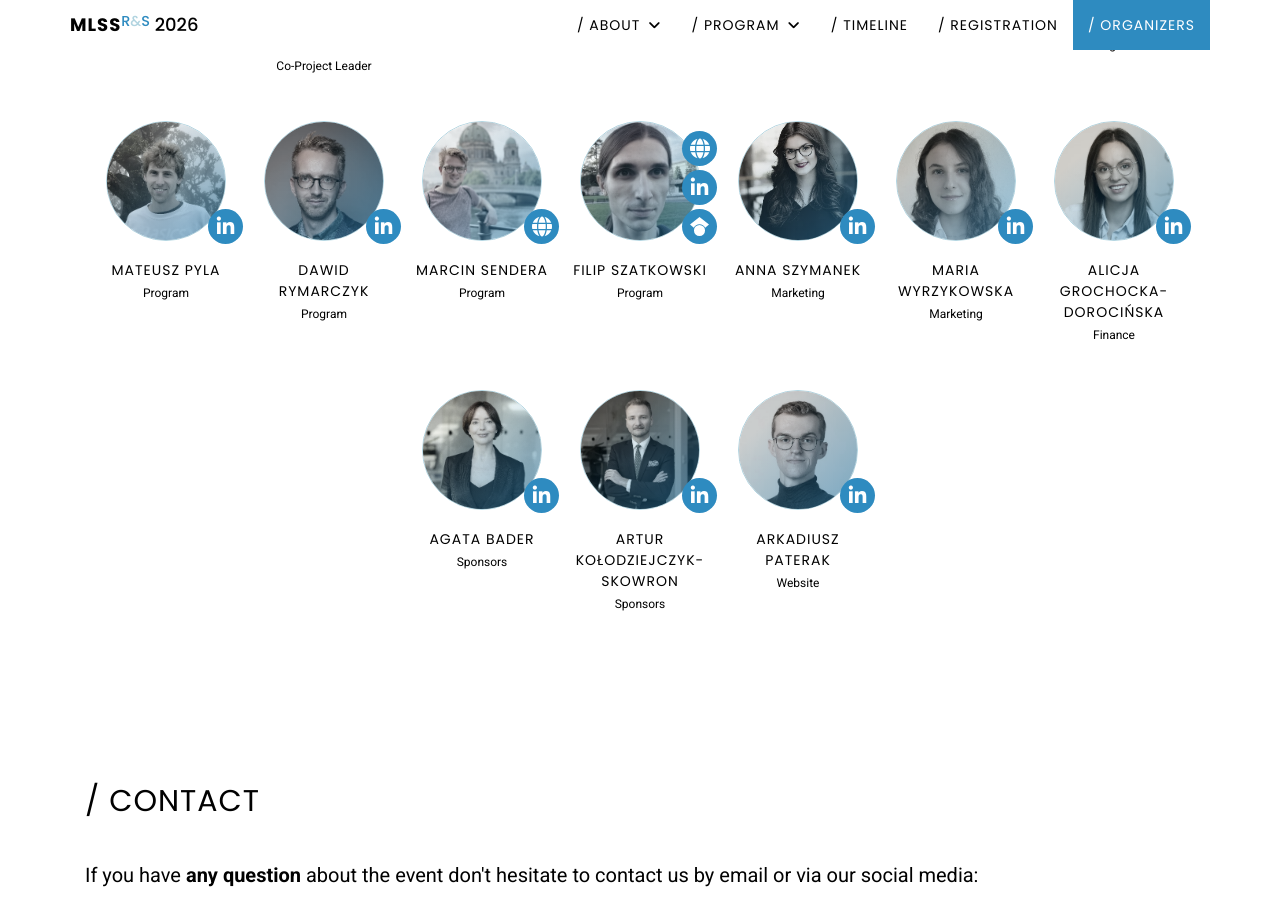
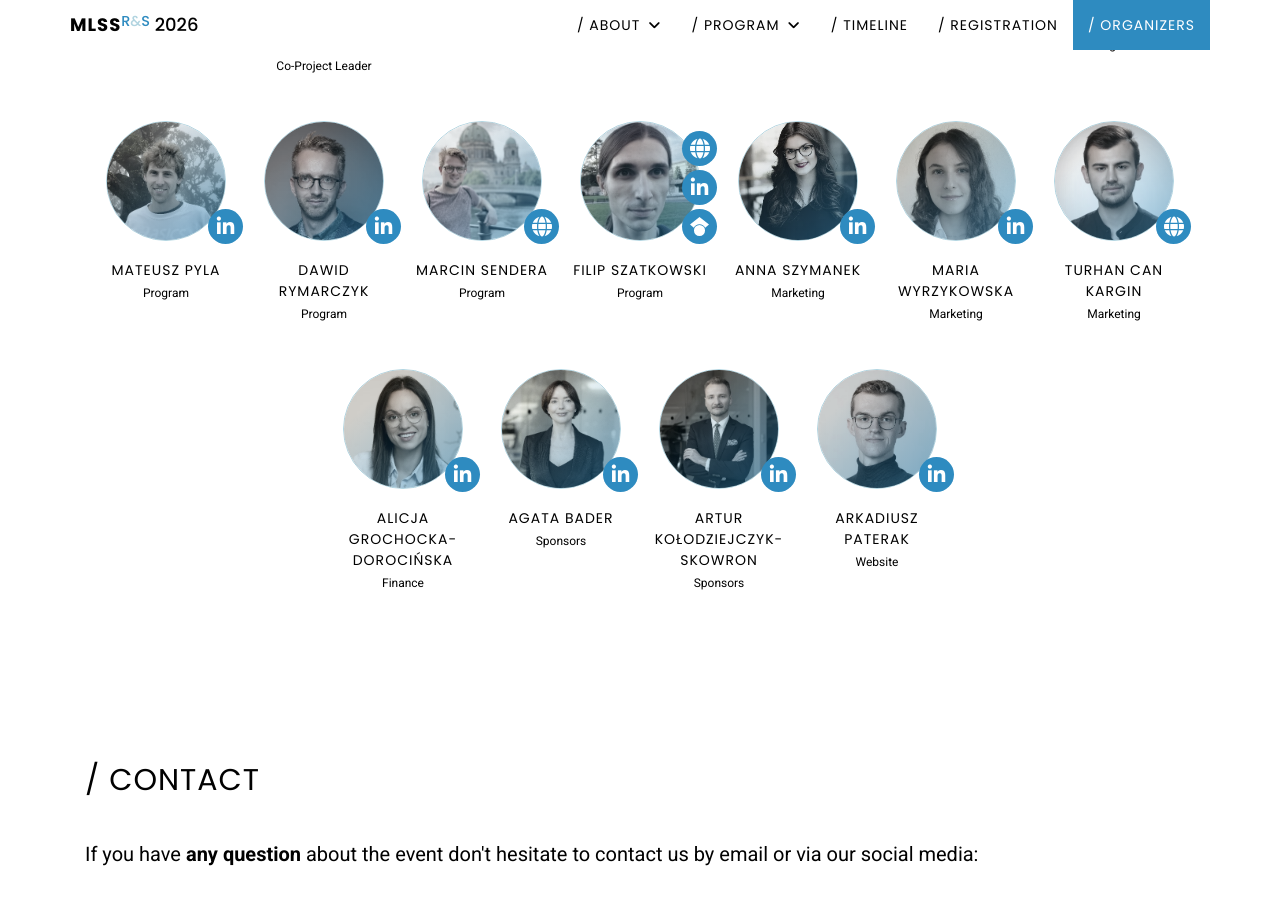
Before and after one commit to mlinpl/mlss2026.mlinpl.org, a Jekyll site: the page built from pages/index.html, in a window 1280 px wide and 900 px high, scrolled down 9862 px. Built offline with Jekyll 4.4.1, drawn with Linux system fonts in a browser that asks for light colours.

Commit message:
Add one more organizer

```diff
--- a/_data/mlss-organizers.yml
+++ b/_data/mlss-organizers.yml
@@ -66,6 +66,11 @@
   image: images/optimized/organizers-300x300/MariaWyrzykowska.webp
   linkedin: https://www.linkedin.com/in/maria-wyrzykowska-1129141b8/
 
+- name: Turhan Can Kargin
+  title: Marketing
+  image: images/optimized/organizers-300x300/TurhanCanKargin.webp
+  website: https://turhancankargin.me/
+
 - name: "Alicja Grochocka-Dorocińska"
   title: Finance
   linkedin: "https://www.linkedin.com/in/alicja-grochocka-dorocinska"
```
Also changed, not shown: images/optimized/organizers-300x300/TurhanCanKargin.webp (added), images/organizers/TurhanCanKargin.png (added).
